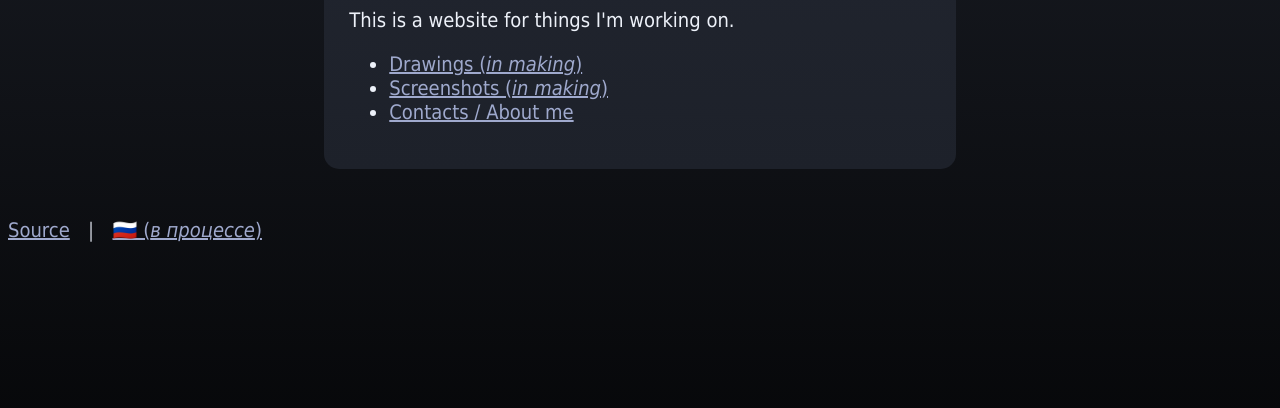
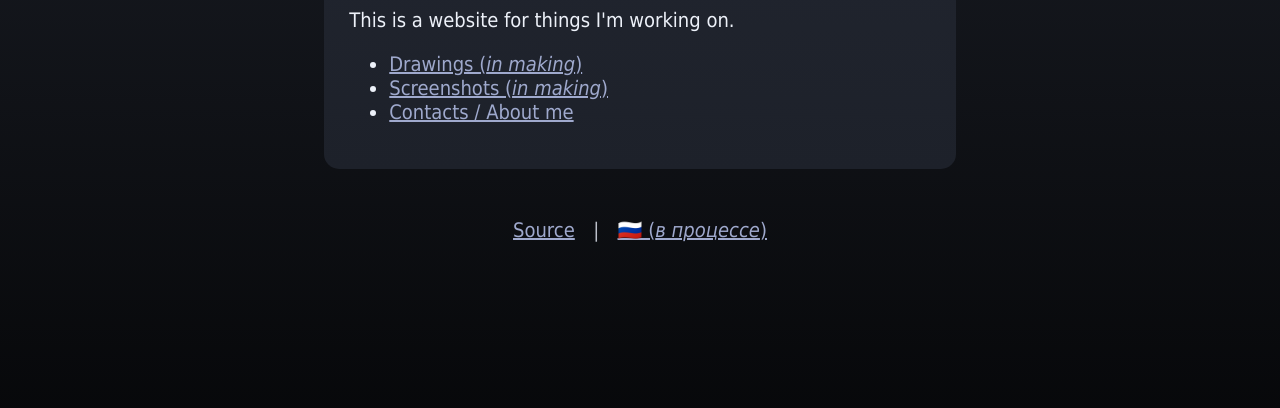
Before and after one commit to temhotaokeaha/temhotaokeaha.github.io, a plain HTML site: page index.html in a window 1280 px wide. Shown: the part 138-546 px from the top of the page. Drawn offline with Linux system fonts and the light colour scheme.

Commit message:
Back to main page fix, footer centered

```diff
--- a/styling.css
+++ b/styling.css
@@ -9,6 +9,10 @@ html {
 
 body {
 	color: #edf1f9;
+}
+
+footer {
+	text-align: center;
 }
 
 div.general {
```
Also changed, not shown: screenshots/screenshots_half_life_1.html (+1 -1 lines).
